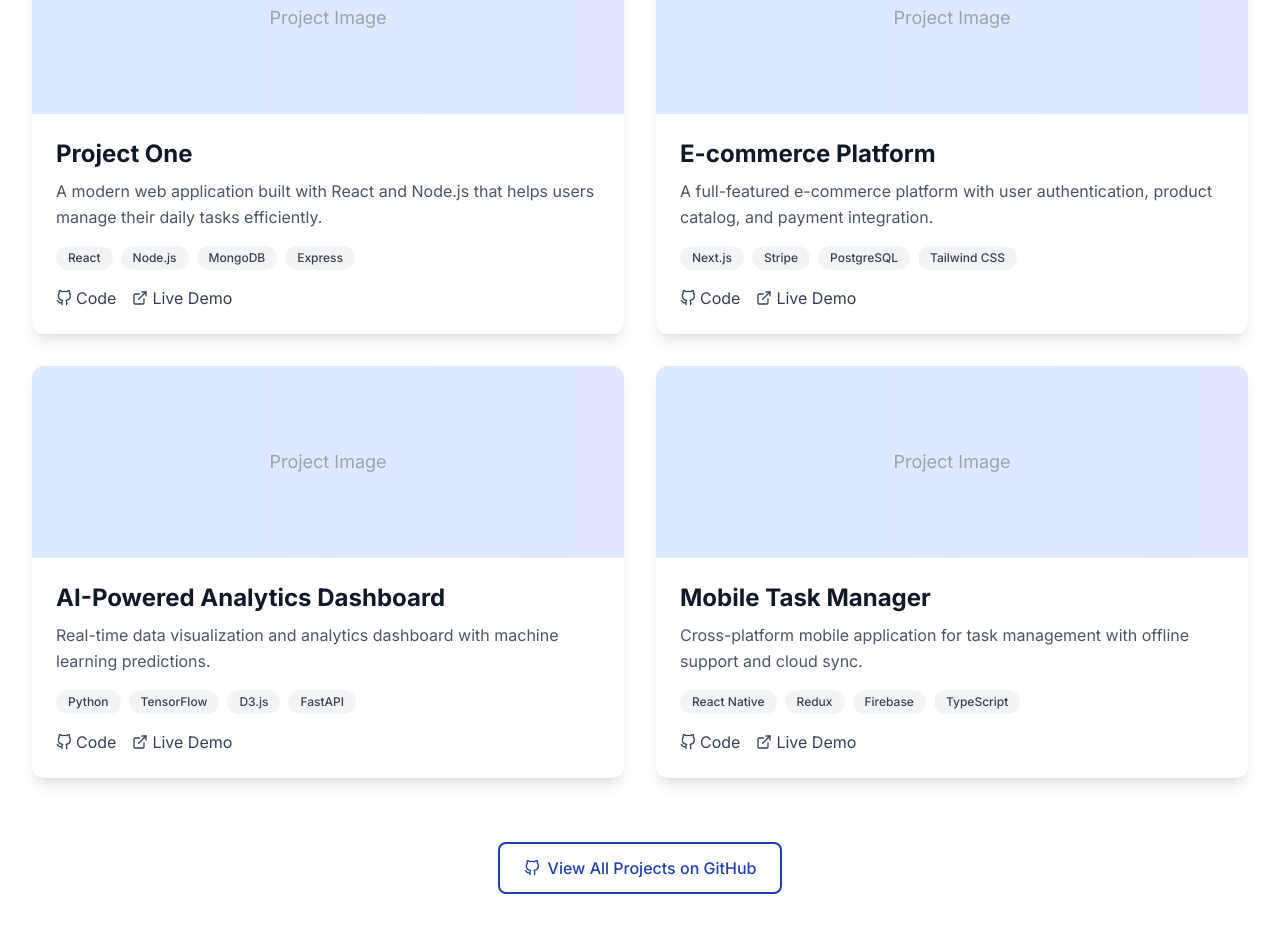
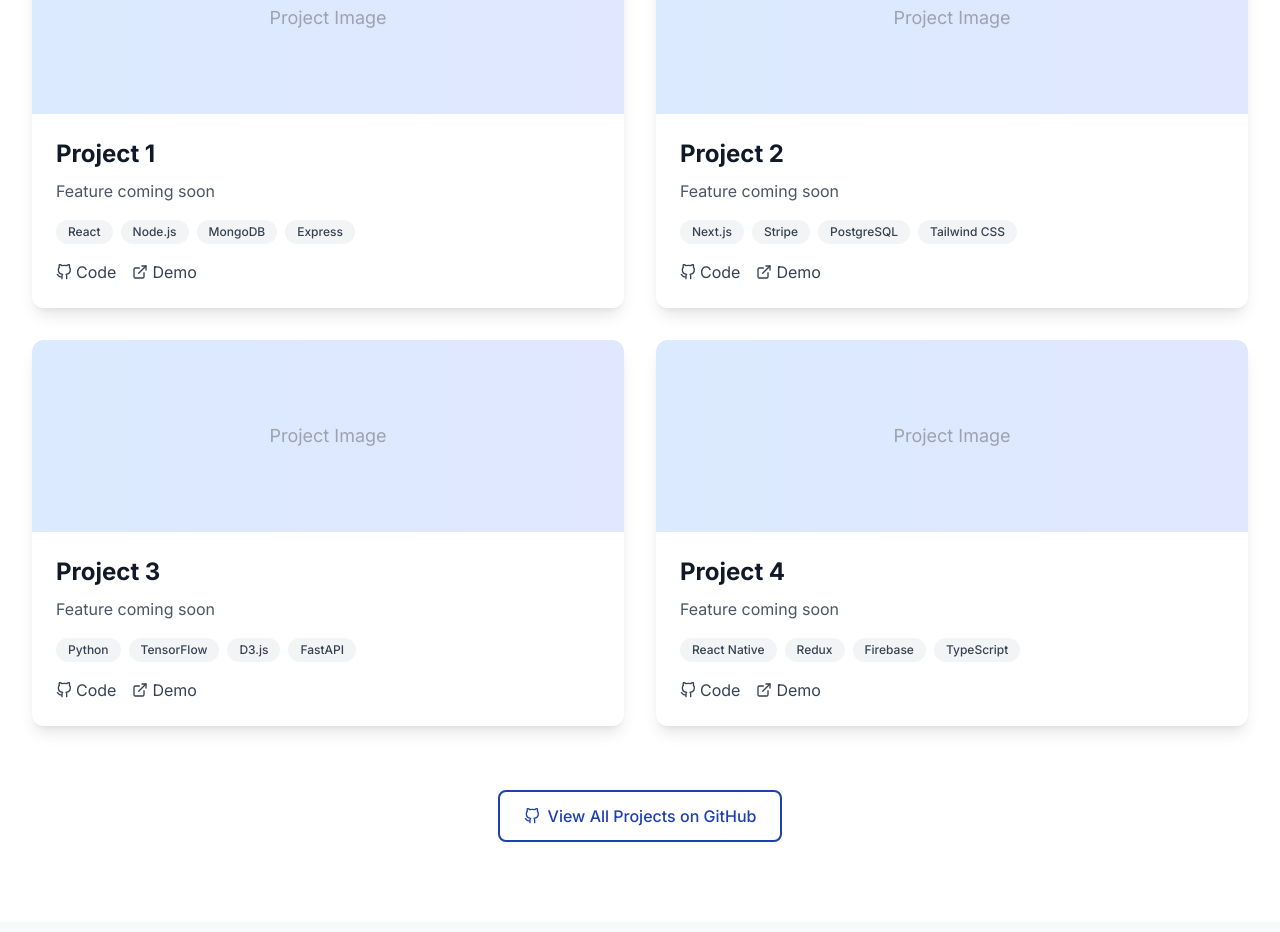
Before and after one commit to carterbridges2001/carterbridges.dev, a React (Vite) app: page / in a window 1280 px wide. Shown: the part 3640-4572 px from the top of the page. Built offline with nearby package versions, Linux system fonts and the light colour scheme.

Commit message:
update projects section

```diff
--- a/src/components/Projects.tsx
+++ b/src/components/Projects.tsx
@@ -3,35 +3,35 @@ import { FiGithub, FiExternalLink } from 'react-icons/fi';
 
 const projects = [
   {
-    title: 'Project One',
-    description: 'A modern web application built with React and Node.js that helps users manage their daily tasks efficiently.',
+    title: 'Project 1',
+    description: 'Feature coming soon',
     technologies: ['React', 'Node.js', 'MongoDB', 'Express'],
-    github: 'https://github.com/carterbridges2001/project-one',
-    demo: 'https://project-one-demo.com',
+    github: 'https://github.com/carterbridges2001',
+    demo: '#',
     image: '/project1.jpg'
   },
   {
-    title: 'E-commerce Platform',
-    description: 'A full-featured e-commerce platform with user authentication, product catalog, and payment integration.',
+    title: 'Project 2',
+    description: 'Feature coming soon',
     technologies: ['Next.js', 'Stripe', 'PostgreSQL', 'Tailwind CSS'],
-    github: 'https://github.com/carterbridges2001/ecommerce-platform',
-    demo: 'https://ecommerce-demo.com',
+    github: 'https://github.com/carterbridges2001',
+    demo: '#',
     image: '/project2.jpg'
   },
   {
-    title: 'AI-Powered Analytics Dashboard',
-    description: 'Real-time data visualization and analytics dashboard with machine learning predictions.',
+    title: 'Project 3',
+    description: 'Feature coming soon',
     technologies: ['Python', 'TensorFlow', 'D3.js', 'FastAPI'],
-    github: 'https://github.com/carterbridges2001/ai-analytics',
-    demo: 'https://analytics-demo.com',
+    github: 'https://github.com/carterbridges2001',
+    demo: '#',
     image: '/project3.jpg'
   },
   {
-    title: 'Mobile Task Manager',
-    description: 'Cross-platform mobile application for task management with offline support and cloud sync.',
+    title: 'Project 4',
+    description: 'Feature coming soon',
     technologies: ['React Native', 'Redux', 'Firebase', 'TypeScript'],
-    github: 'https://github.com/carterbridges2001/task-manager-app',
-    demo: 'https://apps.apple.com/app/task-manager',
+    github: 'https://github.com/carterbridges2001',
+    demo: '#',
     image: '/project4.jpg'
   }
 ];
@@ -72,7 +72,6 @@ export default function Projects() {
               <div className="p-6">
                 <h3 className="text-2xl font-bold text-dark mb-2">{project.title}</h3>
                 <p className="text-gray-600 mb-4">{project.description}</p>
-
                 <div className="flex flex-wrap gap-2 mb-4">
                   {project.technologies.map((tech, i) => (
                     <span
@@ -94,7 +93,6 @@ export default function Projects() {
                   >
                     <FiGithub className="mr-1" /> Code
                   </a>
-                  {project.demo && (
                   <a
                     href={project.demo}
                     target="_blank"
@@ -102,9 +100,8 @@ export default function Projects() {
                     className="flex items-center text-gray-700 hover:text-primary transition-colors"
                     aria-label="View live demo"
                   >
-                      <FiExternalLink className="mr-1" /> Live Demo
+                    <FiExternalLink className="mr-1" /> Demo
                   </a>
-                  )}
                 </div>
               </div>
             </motion.div>
```
Lines whose indentation alone changed are shown as unchanged.
